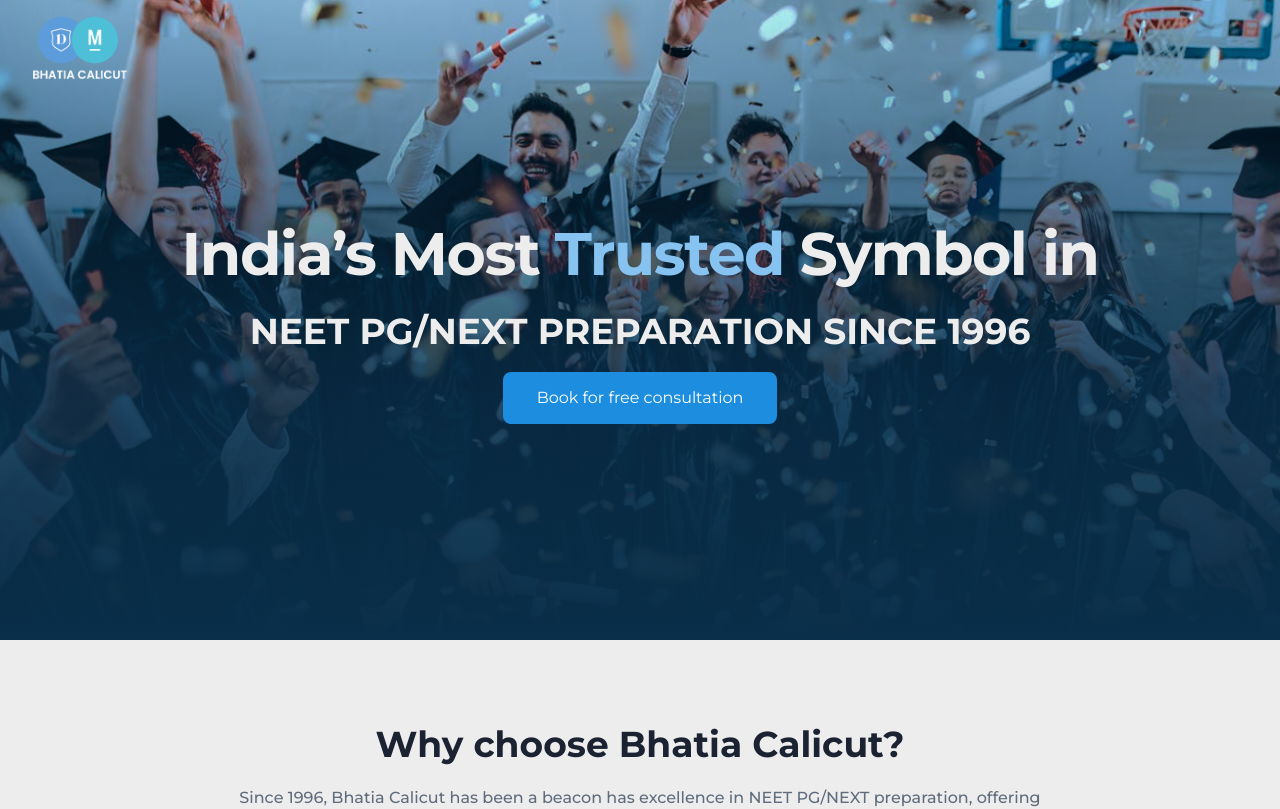
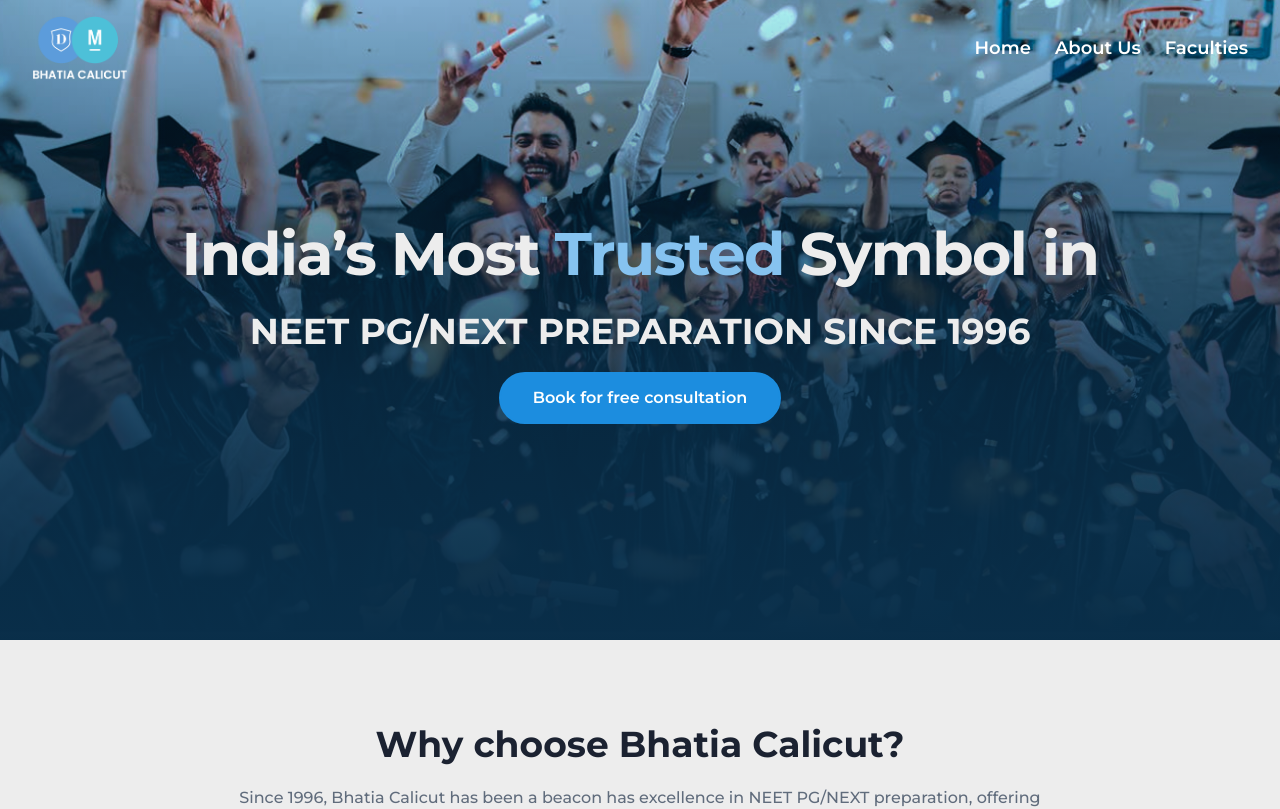
Before and after one commit to Texki-developers/bhatia-calicut, a Next.js app: page / in a window 1280 px wide. Shown: the top 809 px of the page. Built offline with nearby package versions, Linux system fonts and the light colour scheme.

Commit message:
fix: Header added

```diff
--- a/package.json
+++ b/package.json
@@ -10,6 +10,7 @@
   },
   "dependencies": {
     "clsx": "^2.1.1",
+    "lucide-react": "^0.544.0",
     "next": "15.5.3",
     "react": "19.1.0",
     "react-dom": "19.1.0",
--- a/src/app/components/UI/Header.tsx
+++ b/src/app/components/UI/Header.tsx
@@ -3,9 +3,26 @@
 import Image from "./Image";
 import Link from "next/link";
 import clsx from "clsx";
+import { Menu, X } from "lucide-react"; // hamburger + close icons
+
+const menu = [
+  {
+    title: "Home",
+    href: "#banner",
+  },
+  {
+    title: "About Us",
+    href: "#about",
+  },
+  {
+    title: "Faculties",
+    href: "#faculties",
+  },
+];
 
 export default function Header() {
   const [scrolled, setScrolled] = useState(false);
+  const [isOpen, setIsOpen] = useState(false);
 
   useEffect(() => {
     const handleScroll = () => {
@@ -23,22 +40,67 @@
   return (
     <div
       className={clsx(
-        "w-[100%] fixed top-0 left-0 z-50",
+        "w-full fixed top-0 left-0 z-50 transition-colors",
         scrolled &&
           "bg-white/30 backdrop-blur-md border-b border-white/20 shadow-md"
       )}
     >
       <div className="common-x-spacing">
         <div className="flex items-center justify-between py-4">
+          {/* Logo */}
           <Link href="/">
             <Image
               src={scrolled ? "/logo-invert.png" : "/logo.png"}
               alt="Bhatia Calicut Logo"
-              parentClass="aspect-[1.5/1] w-[6rem] h-[auto]"
+              parentClass="aspect-[1.5/1] w-[6rem] h-auto"
             />
           </Link>
+
+          {/* Desktop Menu */}
+          <div className="hidden md:flex items-center gap-6">
+            {menu.map((item, index) => (
+              <Link
+                key={index}
+                href={item.href}
+                className={clsx(
+                  "body-text font-semibold transition-colors",
+                  scrolled ? "text-black" : "text-white"
+                )}
+              >
+                {item.title}
+              </Link>
+            ))}
+          </div>
+
+          {/* Mobile Hamburger */}
+          <button
+            onClick={() => setIsOpen(!isOpen)}
+            className="md:hidden p-2 text-white"
+          >
+            {isOpen ? (
+              <X size={28} className={clsx(scrolled && "text-black")} />
+            ) : (
+              <Menu size={28} className={clsx(scrolled && "text-black")} />
+            )}
+          </button>
         </div>
       </div>
+
+      {/* Mobile Menu Overlay */}
+      {isOpen && (
+        <div className="md:hidden fixed inset-0 bg-black/80 backdrop-blur-md z-40 flex flex-col items-center justify-center gap-6 text-white w-[90%] h-max p-[2rem] top-[7rem] left-[5%] rounded-[25px]">
+          {menu.map((item, index) => (
+            <Link
+              key={index}
+              href={item.href}
+              onClick={() => setIsOpen(false)}
+              className="body-text font-semibold"
+            >
+              {item.title}
+            </Link>
+          ))}
+        </div>
+      )}
     </div>
   );
 }
--- a/src/app/components/home/About.tsx
+++ b/src/app/components/home/About.tsx
@@ -3,7 +3,7 @@
 
 export default function About() {
   return (
-    <div className="flex justify-center w-[100%]">
+    <div className="flex justify-center w-[100%] scroll-mt-30" id="about">
       <div className="common-x-spacing flex flex-col items-center gap-[2rem] md:gap-[4rem]">
         <div className="flex flex-col items-center justify-center gap-[1rem] text-center">
           <h2 className="heading text-dark font-[700]">
--- a/src/app/components/home/Banner.tsx
+++ b/src/app/components/home/Banner.tsx
@@ -5,6 +5,7 @@
   return (
     <div
       className="flex justify-center w-[100%] min-h-[70vh] md:min-h-[80vh]"
+      id="banner"
       style={{
         backgroundImage: `
           linear-gradient(
--- a/src/app/components/home/Faculties.tsx
+++ b/src/app/components/home/Faculties.tsx
@@ -56,7 +56,7 @@
 
 export default function Faculties() {
   return (
-    <div className="flex justify-center w-[100%]">
+    <div className="flex justify-center w-[100%] scroll-mt-30" id="faculties">
       <div className="common-x-spacing flex flex-col items-center gap-[2rem] md:gap-[4rem] w-[100%]">
         <div className="flex flex-col items-center justify-center gap-[1rem] text-center">
           <h2 className="heading text-dark font-[700]">Meet Our Faculties</h2>
--- a/src/app/globals.css
+++ b/src/app/globals.css
@@ -41,6 +41,9 @@
   }
 }
 
+html {
+  scroll-behavior: smooth;
+}
 body {
   background: var(--background);
   color: var(--foreground);
@@ -79,7 +82,7 @@
   }
 
   .btn-solid {
-    @apply bg-primary-400 cursor-pointer text-white border-2 border-primary-400 px-4 xl:px-8 py-2 xl:py-3 text-sm xl:text-base rounded-lg hover:bg-primary-300 hover:border-primary-300;
+    @apply bg-primary-400 cursor-pointer text-white border-2 border-primary-400 px-4 xl:px-8 py-2 xl:py-3 text-sm xl:text-base rounded-full hover:bg-primary-300 hover:border-primary-300 font-[600];
   }
 
   .btn-outlined {
```
Also changed, not shown: 1 other file (tests, documents, lock files or other folders).
